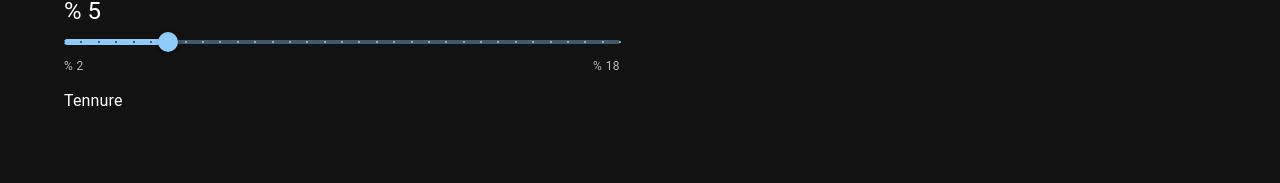
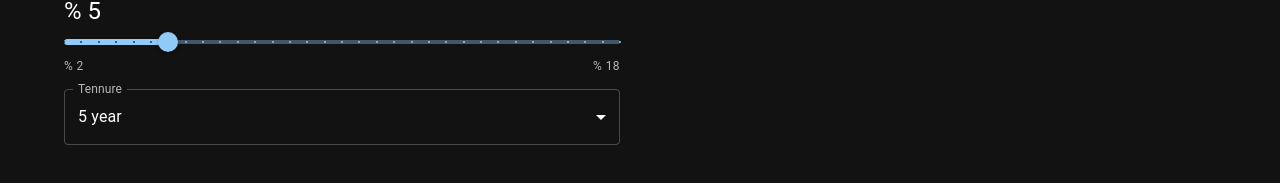
Before and after one commit to RezaualHossenSunny/Bank_React, a React app: page / in a window 1280 px wide. Shown: the part 483-666 px from the top of the page. Built offline with nearby package versions, Linux system fonts and the light colour scheme; the HTML template or start-up script is replaced by a standard one.

Commit message:
Tennure done

```diff
--- a/src/App.jsx
+++ b/src/App.jsx
@@ -29,7 +29,7 @@ function App() {
 
 
    <Slectslider data={data} setData={setData}/>
-   <Tennure/>
+   <Tennure data={data} setData={setData}/>
    </Grid>
 
 
--- a/src/Component/Tennure.jsx
+++ b/src/Component/Tennure.jsx
@@ -1,9 +1,41 @@
-import React from 'react'
+import * as React from 'react';
+import Box from '@mui/material/Box';
+import InputLabel from '@mui/material/InputLabel';
+import MenuItem from '@mui/material/MenuItem';
+import FormControl from '@mui/material/FormControl';
+import Select from '@mui/material/Select';
 
-const Tennure = () => {
+export default function Tennure({data,setData}) {
+  // const [age, setAge] = React.useState('');
+  const handleChange = (event) => {
+
+    setData({
+      ...data,
+      loantrem:event.target.value
+
+    })
+    console.log(data);
+  };
+
   return (
-    <div>Tennure</div>
-  )
+    <Box sx={{ minWidth: 120 }}>
+      <FormControl fullWidth>
+        <InputLabel id="demo-simple-select-label">Tennure</InputLabel>
+        <Select
+          labelId="demo-simple-select-label"
+          id="demo-simple-select"
+          value={data.loantrem}
+          label="Tennure"
+          defaultValue={5}
+          onChange={handleChange}
+        >
+          <MenuItem value={5}>5 year</MenuItem>
+          <MenuItem value={10}>10 year</MenuItem>
+          <MenuItem value={15}>15 year</MenuItem>
+          <MenuItem value={20}>20 year</MenuItem>
+          <MenuItem value={25}>25 year</MenuItem>
+        </Select>
+      </FormControl>
+    </Box>
+  );
 }
-
-export default Tennure
```
